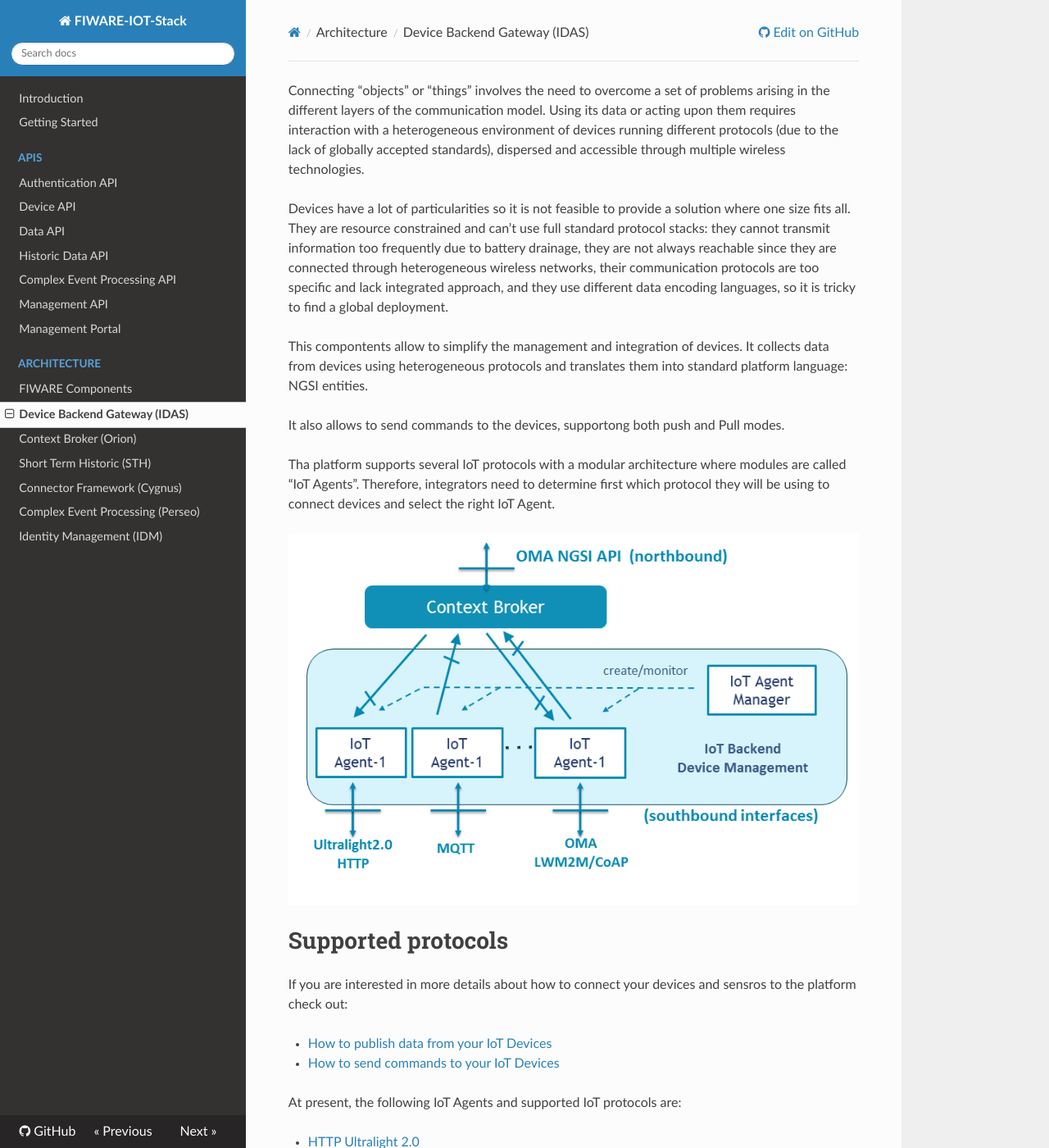
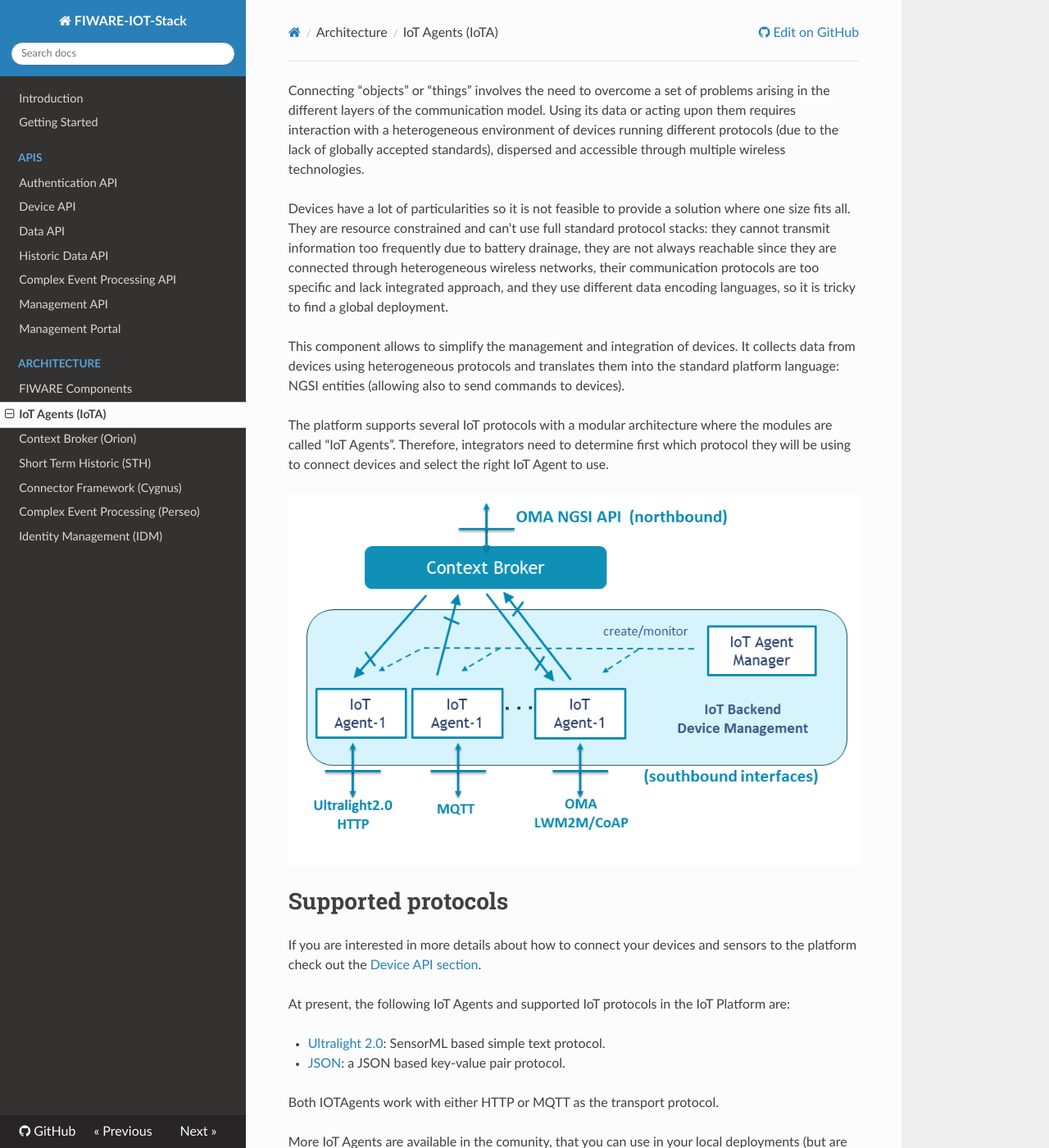
Before and after one commit to telefonicaid/thinking-cities, an MkDocs documentation site: the page built from docs/device_gateway.md, in a window 1280 px wide and 1400 px high. Shown: the whole window at 82% size. Built offline with MkDocs 1.6.1, drawn with Linux system fonts in a browser that asks for light colours; nearby versions of some CDN libraries; old or Windows-style settings are respelled for this version of MkDocs; some of the changed text lies outside the part shown.

Commit message:
Update IoTAgents documentation

```diff
--- a/docs/device_gateway.md
+++ b/docs/device_gateway.md
@@ -1,42 +1,58 @@
 
-Connecting “objects” or “things” involves the need to overcome a set of problems arising in the different layers of the communication model. Using its data or acting upon them requires interaction with a heterogeneous environment of devices running different protocols (due to the lack of globally accepted standards), dispersed and accessible through multiple wireless technologies.
+Connecting “objects” or “things” involves the need to overcome a set of problems arising in the different layers of
+the communication model. Using its data or acting upon them requires interaction with a heterogeneous environment of
+devices running different protocols (due to the lack of globally accepted standards), dispersed and accessible through
+multiple wireless technologies.
 
-Devices have a lot of particularities so it is not feasible to provide a solution where one size fits all. They are resource constrained and can’t use full standard protocol stacks: they cannot transmit information too frequently due to battery drainage, they are not always reachable since they are connected through heterogeneous wireless networks, their communication protocols are too specific and lack integrated approach, and they use different data encoding languages, so it is tricky to find a global deployment.
+Devices have a lot of particularities so it is not feasible to provide a solution where one size fits all. They are
+resource constrained and can’t use full standard protocol stacks: they cannot transmit information too frequently due
+to battery drainage, they are not always reachable since they are connected through heterogeneous wireless networks,
+their communication protocols are too specific and lack integrated approach, and they use different data encoding
+languages, so it is tricky to find a global deployment.
 
-This compontents allow to simplify the management and integration of devices. It collects data from devices using heterogeneous protocols and translates them into standard platform language: NGSI entities.
+This component allows to simplify the management and integration of devices. It collects data from devices using
+heterogeneous protocols and translates them into the standard platform language: NGSI entities (allowing also to send
+commands to devices).
 
-It also allows to send commands to the devices, supportong both push and Pull modes.
-
-Tha platform supports several IoT protocols with a modular architecture where modules are called “IoT Agents”. Therefore, integrators need to determine first which protocol they will be using to connect devices and select the right IoT Agent.
+The platform supports several IoT protocols with a modular architecture where the modules are called “IoT Agents”.
+Therefore, integrators need to determine first which protocol they will be using to connect devices and select the
+right IoT Agent to use.
 
 ![](media/iot_agents.png)
 
 # Supported protocols
 
-If you are interested in more details about how to connect your devices and sensros to the platform check out:
+If you are interested in more details about how to connect your devices and sensors to the platform check out the
+[Device API section](device_api.md).
 
-- [How to publish data from your IoT Devices](device_gateway_detail.md#publishing-data-from-your-iot-devices)
-- [How to send commands to your IoT Devices](device_gateway_detail.md#acting-upon-devices)
+At present, the following IoT Agents and supported IoT protocols in the IoT Platform are:
 
+- [Ultralight 2.0](https://github.com/telefonicaid/iotagent-ul): SensorML based simple text protocol.
+- [JSON](https://github.com/telefonicaid/iotagent-json): a JSON based key-value pair protocol.
 
-At present, the following IoT Agents and supported IoT protocols are:
+Both IOTAgents work with either HTTP or MQTT as the transport protocol.
 
-- [HTTP Ultralight 2.0](https://github.com/telefonicaid/fiware-IoTAgent-Cplusplus/blob/release/1.0.2/doc/UL20_protocol.md)
-- [MQTT](https://github.com/telefonicaid/fiware-IoTAgent-Cplusplus/blob/release/1.0.2/doc/MQTT_protocol.md)
+More IoT Agents are available in the comunity, that you can use in your local deployments (but are not yet available in
+the Platform):
+
 - [OMA LWM2M](https://github.com/telefonicaid/lightweightm2m-iotagent)
 - [Thinking Things Open](https://github.com/telefonicaid/iotagent-thinking-things)
 
-# New protocol plugins
+# New protocols
 
-If the device uses a different protocol from the provided, it will be necessary to perform a translation between the device specific platform and the platform standard model (NGSI). For that, different IoT Agents development frameworks are provided:
+If the device uses a different protocol from the provided, it will be necessary to perform a translation between the
+device specific platform and the platform standard model (NGSI). For that, different IoT Agents development frameworks
+are provided:
 
 - [Node.js framework](https://github.com/telefonicaid/iotagent-node-lib)
-- [IoT Agents C++ framework](https://github.com/telefonicaid/fiware-IoTAgent-Cplusplus)
+- [IoT Agents C++ framework](https://github.com/telefonicaid/fiware-IoTAgent-Cplusplus) (deprecated)
 
 
-In most of the supported IoT protocols, you will need a "secret key" that will be used by the platform to guarantee that devices are allowed to send data to the platform.
+In most of the supported IoT protocols, you will need a "secret key" that will be used by the platform to guarantee
+that devices are allowed to send data to the platform.
 
-Specific device provisioning or registration is not required, unless you need to modify some specific parameters from the device (i.e. timezone, attributes mapping to Context Broker) or want to setup device commands.
+Specific device provisioning or registration is not required, unless you need to modify some specific parameters from
+the device (i.e. timezone, attributes mapping to Context Broker) or want to setup device commands.
 
 # Reference API documentation
 
--- a/mkdocs.yml
+++ b/mkdocs.yml
@@ -20,7 +20,7 @@
   - 'Management Portal': 'portal.md'
   - 'Architecture':
     - 'FIWARE Components': 'walkthrough.md'
-    - 'Device Backend Gateway (IDAS)': 'device_gateway.md'
+    - 'IoT Agents (IoTA)': 'device_gateway.md'
     - 'Context Broker (Orion)': 'context_broker.md'
     - 'Short Term Historic (STH)': 'sth.md'
     - 'Connector Framework (Cygnus)': 'cygnus.md'
```
